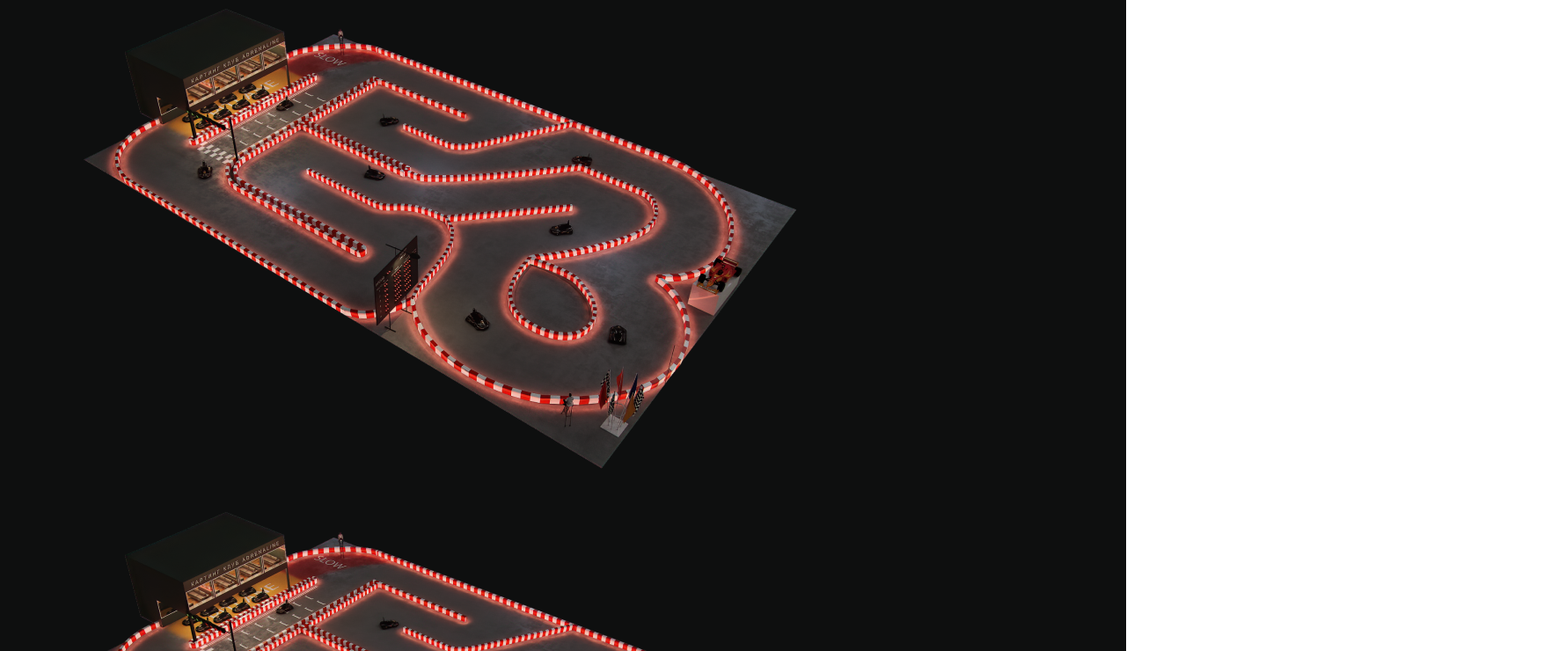
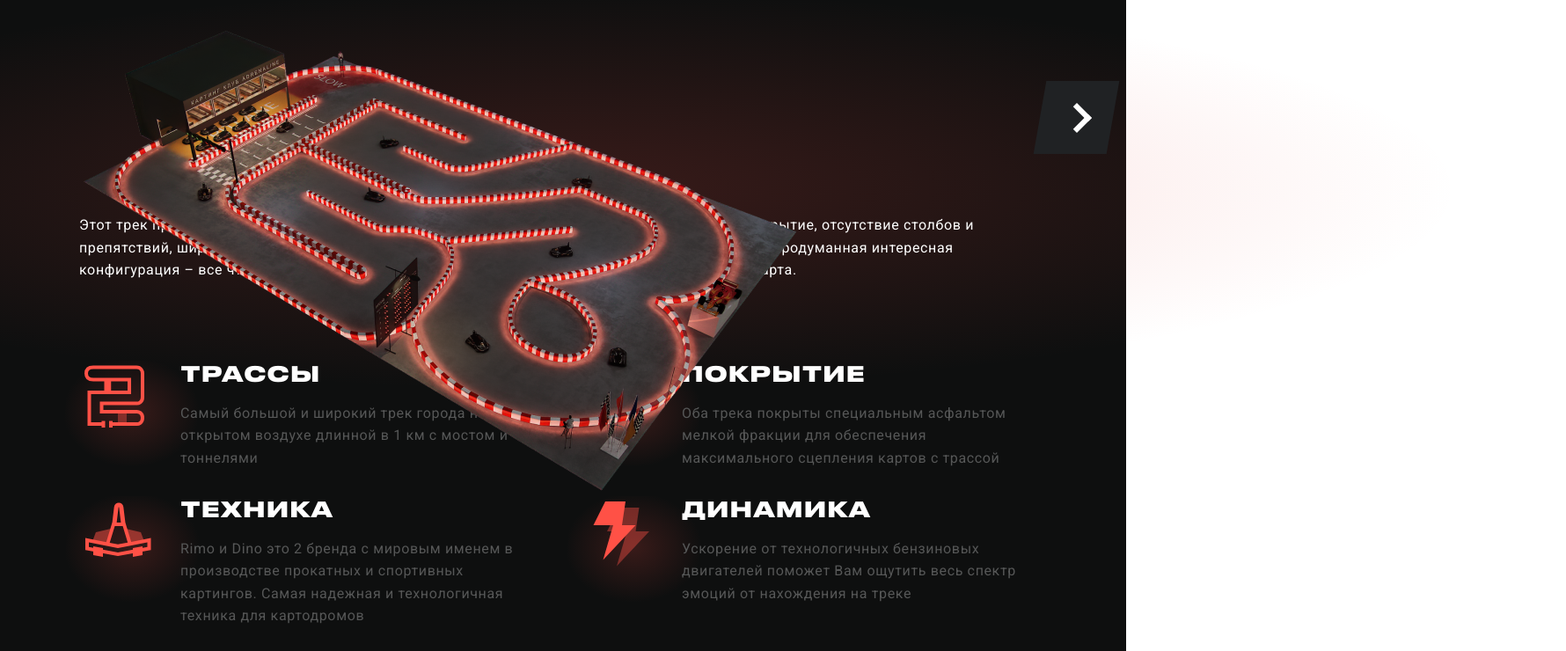
Before and after one commit to constantinator-web/Adrenaline, a plain HTML site: page index.html in a window 1280 px wide. Shown: the part 2219-2959 px from the top of the page at 88% size, 1780 px wide, since content can reach past the window. Drawn offline with Linux system fonts and the light colour scheme.

Commit message:
HTML/CSS swiper

```diff
--- a/css/style.scss
+++ b/css/style.scss
@@ -18,6 +18,7 @@
 
 html {
 	box-sizing: border-box;
+	overflow-x: hidden;
 }
 
 body, *, *::after,
@@ -81,7 +82,7 @@ img {
 	padding: 30px 0;
 	opacity: 0;
 	pointer-events: none;
-//overflow: hidden;
+	overflow: hidden;
 }
 
 .open {
@@ -911,6 +912,17 @@ img {
 		flex-direction: column;
 	}
 
+	&__swiper::before {
+		content: "";
+		width: 200%;
+		height: 90%;
+		opacity: 0.2;
+		left: -50%;
+		bottom: -25%;
+		position: absolute;
+		background: radial-gradient(44.81% 48.08% at 49.85% 48.17%, #e44a42 0%, rgba(228, 74, 66, 0) 100%);
+	}
+
 	&__tabs {
 		color: #585a5b;
 		line-height: 26px;
@@ -980,9 +992,29 @@ img {
 		display: inline-block;
 	}
 
+	&__track-map {
+		margin-top: 25px;
+		display: block;
+		min-height: 230px;
+		width: calc(100vw - 60px);
+	}
+
+	&__discripton-map-open, &__discripton-map-close {
+		display: none;
+	}
+
+	.discripton-map-active {
+		padding: 10px 20px;
+		display: block;
+	}
+
+	.discripton-map-active p {
+		color: #fff;
+	}
 
 
 	&__about {
+		margin-top: 80px;
 		display: flex;
 		flex-wrap: wrap;
 		width: 100%;
--- a/index.html
+++ b/index.html
@@ -484,6 +484,7 @@
                         </div>
                     </div>
                     <div class="tracks__swiper-body">
+                        <div class="price__slider-control-next control"></div>
                         <div class="tracks__item-about">
                             <div class="tracks__item-param">
                                 <div class="tracks__item-param-open">
@@ -528,8 +529,8 @@
                             </div>
                         </div>
                         <a href="#" class="tracks__track-map">
-                            <img src="img/track-map-spb 1.png" alt="track-map">
-                            <img src="img/track-map-spb 1.png" alt="track-map">
+                            <img style="position: absolute; z-index: 1;" src="img/track-map-spb 1.png" alt="track-map">
+                            <img style="position: absolute; z-index: -1;" src="img/track-map-spb 1.png" alt="track-map">
                         </a>
                         <div class="tracks__discripton-map">
                             <div class="tracks__discripton-map-open">
@@ -541,7 +542,7 @@
                                     Приходите и убедитесь в этом сами!
                                 </p>
                             </div>
-                            <div class="tracks__discripton-map-close">
+                            <div class="tracks__discripton-map-close discripton-map-active">
                                 <p>
                                     Этот трек предназначен для получения адреналина круглый год.
                                     Специальное асфальтовое покрытие, отсутствие столбов и препятствий,
```
Also changed, not shown: css/style.css, 1 other file.
